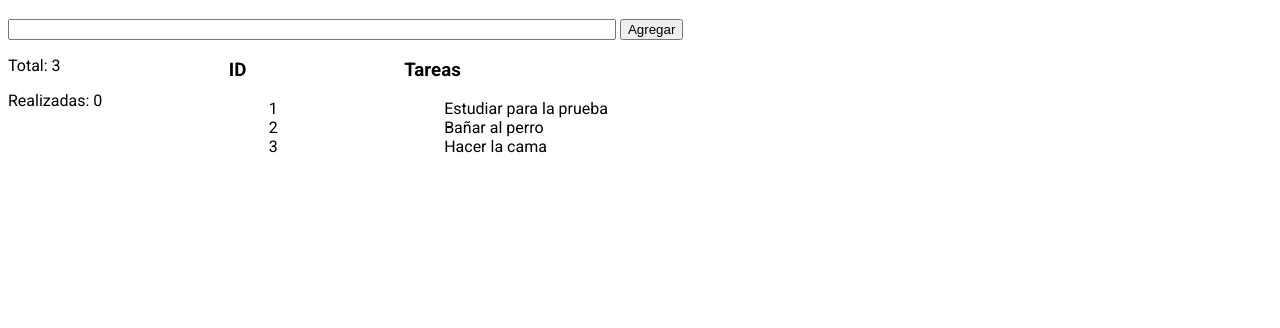
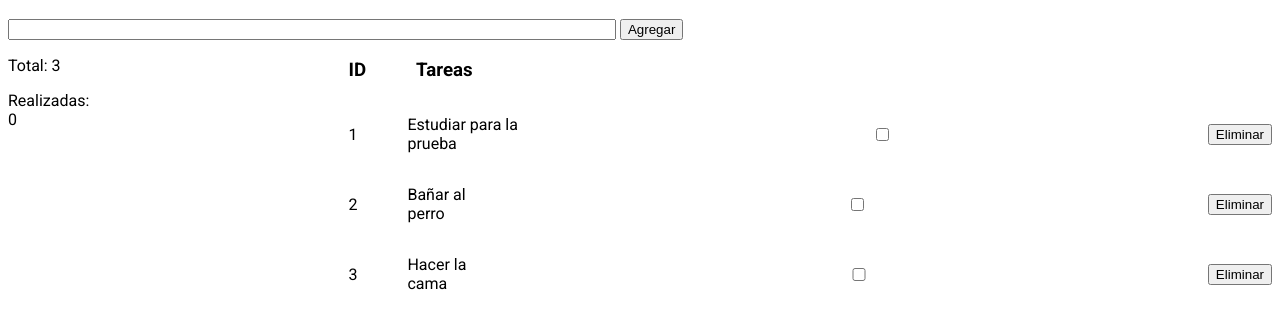
Before and after one commit to flaviamartinez/to-do-list, a plain HTML site: page index.html in a window 1280 px wide. Shown: the part 62-390 px from the top of the page. Drawn offline with Linux system fonts and the light colour scheme.

Commit message:
add checkboxes and buttons

```diff
--- a/assets/css/style.css
+++ b/assets/css/style.css
@@ -14,9 +14,31 @@ input{
 
 .tasks-container{
 	display: flex;
-	justify-content: space-between;
-	width: 600px
+	gap: 20%;
+	/* width: 600px */
 }
+
+#titulos{
+	display: flex;
+	gap: 50px
+}
+
+.elementos{
+	display: flex;
+	flex-direction: column;
+}
+
+.elemento{
+	display: flex;
+	gap: 50px;
+	align-items: center;
+}
+
+.check {
+	height: 20px;
+	width: 20px;
+}
+
 
 ul {
 	list-style-type: none;
--- a/assets/js/index.js
+++ b/assets/js/index.js
@@ -6,10 +6,10 @@ const tareas = [
 
 const btn = document.querySelector("button")
 const input = document.getElementById("task")
-const idList = document.getElementById("id-list")
-const taskList = document.getElementById("task-list")
 const taskCount = document.getElementById("task-count")
 const doneCount = document.getElementById("done-count")
+const elementosList = document.querySelector(".elementos")
+
 
 function generateID(arrayTareas) {
 	let uniqueID;
@@ -18,7 +18,6 @@ function generateID(arrayTareas) {
 	while (exist) {
 	  uniqueID = Math.floor(Math.random() * 1000) + 1;
 
-	  // Verificamos si el ID existe
 	  exist = arrayTareas.some(obj => obj.id === uniqueID);
 	}
 
@@ -26,25 +25,70 @@ function generateID(arrayTareas) {
   }
 
 btn.addEventListener('click', () => {
-	tareas.push({ id: generateID(tareas), tarea: input.value})
-	mostrar()
+	tareas.push({ id: generateID(tareas), tarea: input.value, done: false})
+	renderTasks()
 }
 )
 
-function mostrar(){
-	let idHTML = ""
-	let taskHTML = ""
-
+function renderTasks(){
+	let html = ""
 	tareas.forEach(tarea => {
-		idHTML += `<li>${tarea.id}</li>`
-		taskHTML += `<li>${tarea.tarea}</li>`
+		html += `<div class="elemento"><p>${tarea.id}</p>`
+		html += `<p>${tarea.tarea}</p>`
+		html += `<input type="checkbox" class="task-checkbox" data-id="${tarea.id}">`
+		html += `<button class="task-btn" data-id="${tarea.id}">Eliminar</button></div>`
 	})
 
-	idList.innerHTML = idHTML
-	taskList.innerHTML = taskHTML
+	elementosList.innerHTML = html
+
+	attachCheckboxEvents()
+
+	attachBtnEvents()
 
 	taskCount.innerHTML = `Total: ${tareas.length}`
 	doneCount.innerHTML = `Realizadas: ${tareas.filter(obj => obj.done === true).length}`
+
 }
 
-mostrar()
+
+function attachCheckboxEvents() {
+	const checkboxes = document.querySelectorAll('.task-checkbox');
+
+	checkboxes.forEach(checkbox => {
+	  checkbox.addEventListener('change', (c => {
+		const taskId = Number(c.target.dataset.id);
+
+		const taskSelected = tareas.find(tarea => tarea.id === taskId);
+
+		if (taskSelected) {
+		  taskSelected.done = c.target.checked;
+		  console.log(taskSelected)
+		}
+
+		doneCount.innerHTML = `Realizadas: ${tareas.filter(obj => obj.done === true).length}`
+	  })
+	)
+	})
+}
+
+function attachBtnEvents() {
+	const taskBtn = document.querySelectorAll(".task-btn")
+
+	taskBtn.forEach(button => {
+		button.addEventListener('click', (b => {
+			const taskID = Number(b.target.dataset.id)
+
+			const index = tareas.findIndex(tarea => tarea.id === taskID)
+
+			tareas.splice(index, 1)
+
+			console.log(tareas)
+
+			taskCount.innerHTML = `Total: ${tareas.length}`
+		}))
+	}
+
+	)
+}
+
+renderTasks()
--- a/index.html
+++ b/index.html
@@ -13,17 +13,17 @@
 		<button>Agregar</button>
 	</div>
 	<div class="tasks-container">
-		<div>
+		<div id="count-container">
 			<p id="task-count"></p>
 			<p id="done-count"></p>
 		</div>
-		<div>
-			<h3>ID</h3>
-			<ul id="id-list"></ul>
-		</div>
-		<div>
-			<h3>Tareas</h3>
-			<ul id="task-list"></ul>
+		<div id="list-container">
+			<div id="titulos">
+				<h3>ID</h3>
+				<h3>Tareas</h3>
+			</div>
+			<div class="elementos">
+			</div>
 		</div>
 	</div>
 
```
